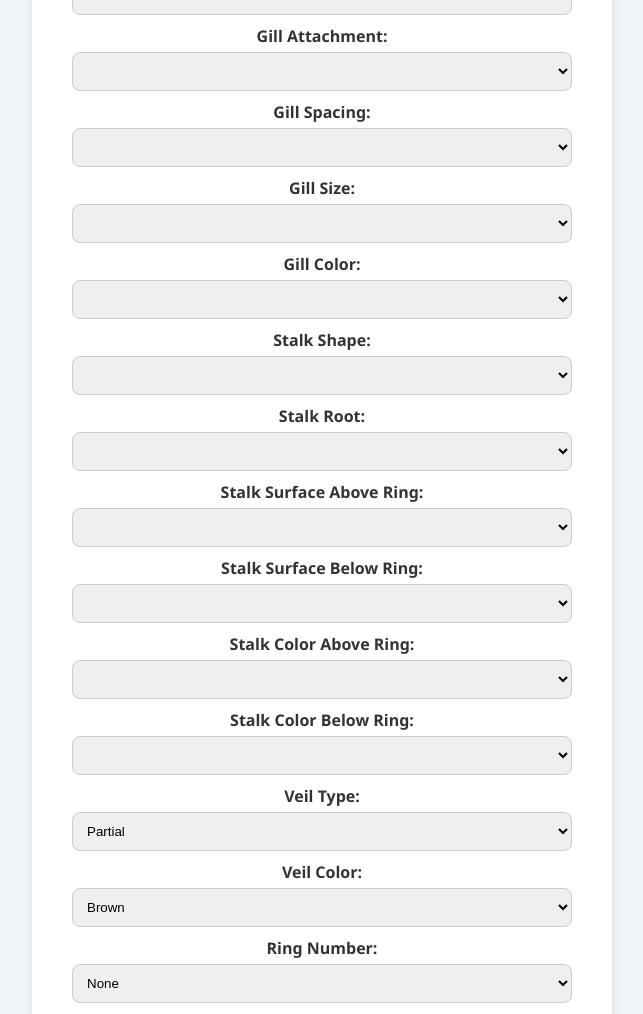
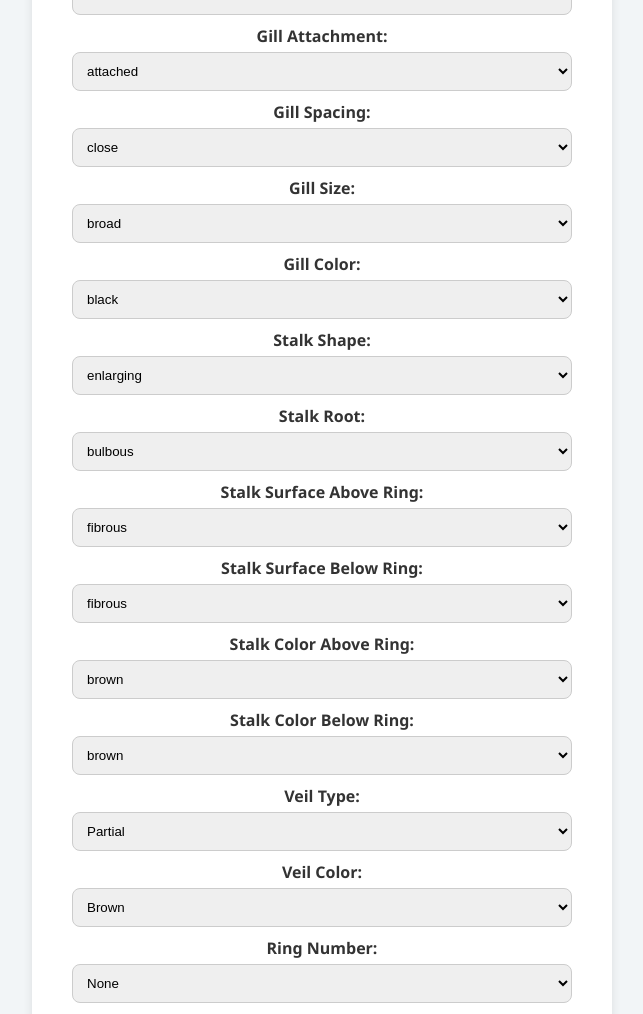
Before and after one commit to andib01/DAT158-ML-assignment-2-Project-work, a Flask app: page / in a window 1280 px wide. Shown: the top 1014 px of the page, without its empty margins (318-961 px from the left). Run offline with Flask 3, Linux system fonts and the light colour scheme; lists and menus that the app fills with data are empty; parts of the project's set-up code (start-up, migrations or seed data) failed here and were passed over.

Commit message:
finished with labelling

```diff
--- a/templates/index.html
+++ b/templates/index.html
@@ -48,65 +48,116 @@
       </select>
 
       <label>Odor:</label>
-      <select type="text" name="odor" required>
+      <select id="text" name="odor" required>
         <option value = "a"> almond </option>
         <option value = "l"> anise </option>
         <option value = "c"> creosote </option>
         <option value = "y"> fishy </option>
         <option value = "m"> musty </option>
-        <option value = "none"> n </option>
+        <option value = "n"> none </option>
         <option value = "p"> pungent </option>
         <option value = "s"> spicy </option>
         </select>
 
       <label>Gill Attachment:</label>
-      <select type="text" name="gill-attachment" required>
+      <select id="text" name="gill-attachment" required>
+        <option value = "a"> attached </option>
+        <option value = "d"> descending </option>
+        <option value = "f"> free </option>
+        <option value = "n"> notched </option>
+      </select>
+
+      <label>Gill Spacing:</label>
+      <select id="text" name="gill-spacing" required>
+        <option value = "c"> close </option>
+        <option value = "w"> crowded </option>
+        <option value = "d"> distant </option>
+      </select>
+
+      <label>Gill Size:</label>
+      <select id="text" name="gill-size" required>
+        <option value = "b"> broad </option>
+        <option value = "n"> narrow </option>
+      </select>
+
+      <label>Gill Color:</label>
+      <select id="text" name="gill-color" required>
+        <option value = "k"> black </option>
+        <option value = "n"> brown </option>
+        <option value = "b"> buff </option>
+        <option value = "h"> chocolate </option>
+        <option value = "g"> gray </option>
+        <option value = "r"> green </option>
+        <option value = "o"> orange </option>
+        <option value = "p"> pink </option>
+        <option value = "u"> purple </option>
+        <option value = "e"> red </option>
 
       </select>
 
-      <label>Gill Spacing:</label>
-      <select type="text" name="gill-spacing" required>
+      <label>Stalk Shape:</label>
+      <select id="text" name="stalk-shape" required>
+        <option value = "e"> enlarging </option>
+        <option value = "t"> tapering </option>
 
       </select>
 
-      <label>Gill Size:</label>
-      <select type="text" name="gill-size" required>
+      <label>Stalk Root:</label>
+      <select id="text" name="stalk-root" required>
+        <option value = "b"> bulbous </option>
+        <option value = "c"> club </option>
+        <option value = "u"> cup </option>
+        <option value = "e"> equal </option>
+        <option value = "z"> rhizomorphs </option>
+        <option value = "r"> rooted </option>
+        <option value = "?"> missing </option>
 
       </select>
 
-      <label>Gill Color:</label>
-      <select type="text" name="gill-color" required>
+      <label>Stalk Surface Above Ring:</label>
+      <select id="text" name="stalk-surface-above-ring" required>
+        <option value = "f"> fibrous </option>
+        <option value = "y"> scaly </option>
+        <option value = "k"> silky </option>
+        <option value = "s"> smooth </option>
+
+      </select>
+
+      <label>Stalk Surface Below Ring:</label>
+      <select id="text" name="stalk-surface-below-ring" required>
+        <option value = "f"> fibrous </option>
+        <option value = "y"> scaly </option>
+        <option value = "k"> silky </option>
+        <option value = "s"> smooth </option>
+
+      </select>
+
+      <label>Stalk Color Above Ring:</label>
+      <select id="text" name="stalk-color-above-ring" required>
+        <option value = "n"> brown </option>
+        <option value = "b"> buff </option>
+        <option value = "c"> cinnamon </option>
+        <option value = "g"> gray </option>
+        <option value = "o"> orange </option>
+        <option value = "p"> pink </option>
+        <option value = "e"> red </option>
+        <option value = "w"> white </option>
+        <option value = "y"> yellow </option>
 
 
       </select>
 
-      <label>Stalk Shape:</label>
-      <select type="text" name="stalk-shape" required>
-
-      </select>
-
-      <label>Stalk Root:</label>
-      <select type="text" name="stalk-root" required>
-
-      </select>
-
-      <label>Stalk Surface Above Ring:</label>
-      <select type="text" name="stalk-surface-above-ring" required>
-
-      </select>
-
-      <label>Stalk Surface Below Ring:</label>
-      <select type="text" name="stalk-surface-below-ring" required>
-
-      </select>
-
-      <label>Stalk Color Above Ring:</label>
-      <select type="text" name="stalk-surface-above-ring" required>
-
-      </select>
-
       <label>Stalk Color Below Ring:</label>
-      <select type="text" name="stalk-surface-below-ring" required>
+      <select id="text" name="stalk-color-below-ring" required>
+        <option value = "n"> brown </option>
+        <option value = "b"> buff </option>
+        <option value = "c"> cinnamon </option>
+        <option value = "g"> gray </option>
+        <option value = "o"> orange </option>
+        <option value = "p"> pink </option>
+        <option value = "e"> red </option>
+        <option value = "w"> white </option>
+        <option value = "y"> yellow </option>
 
       </select>
 
```
